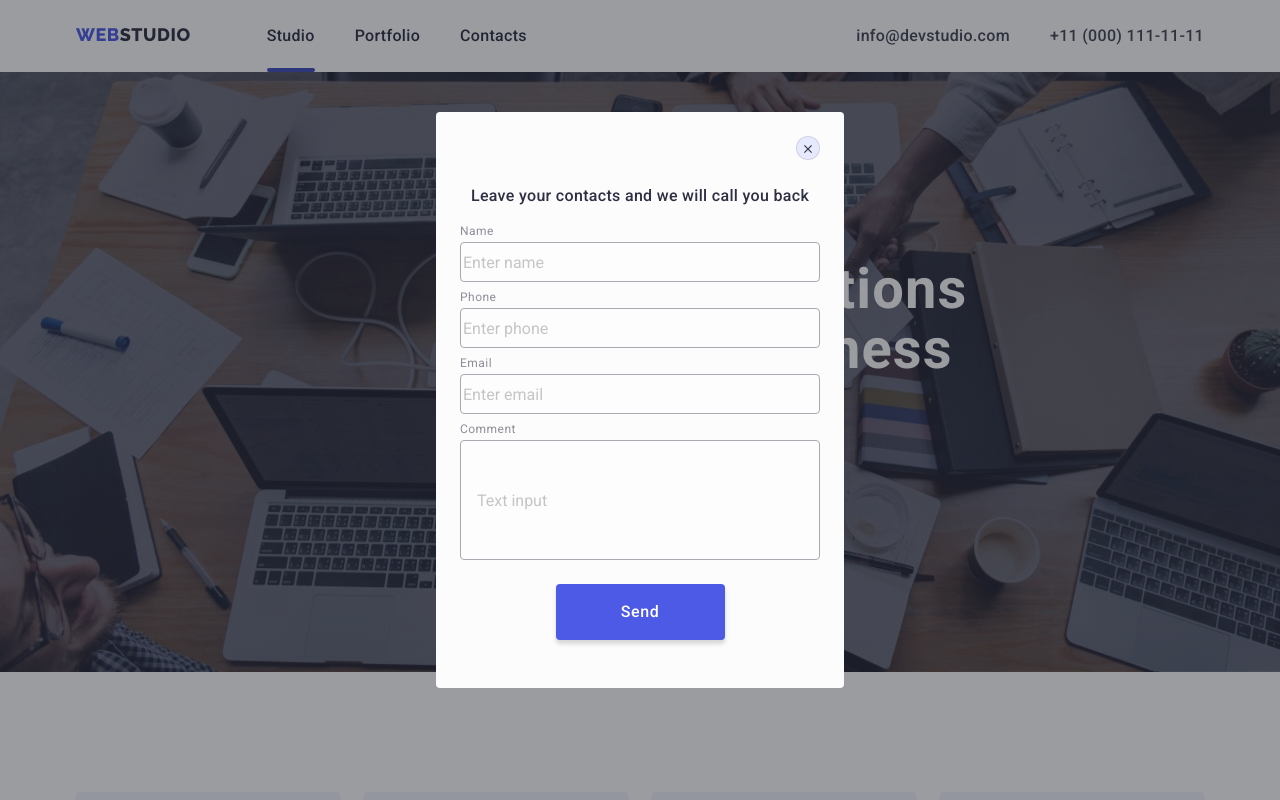
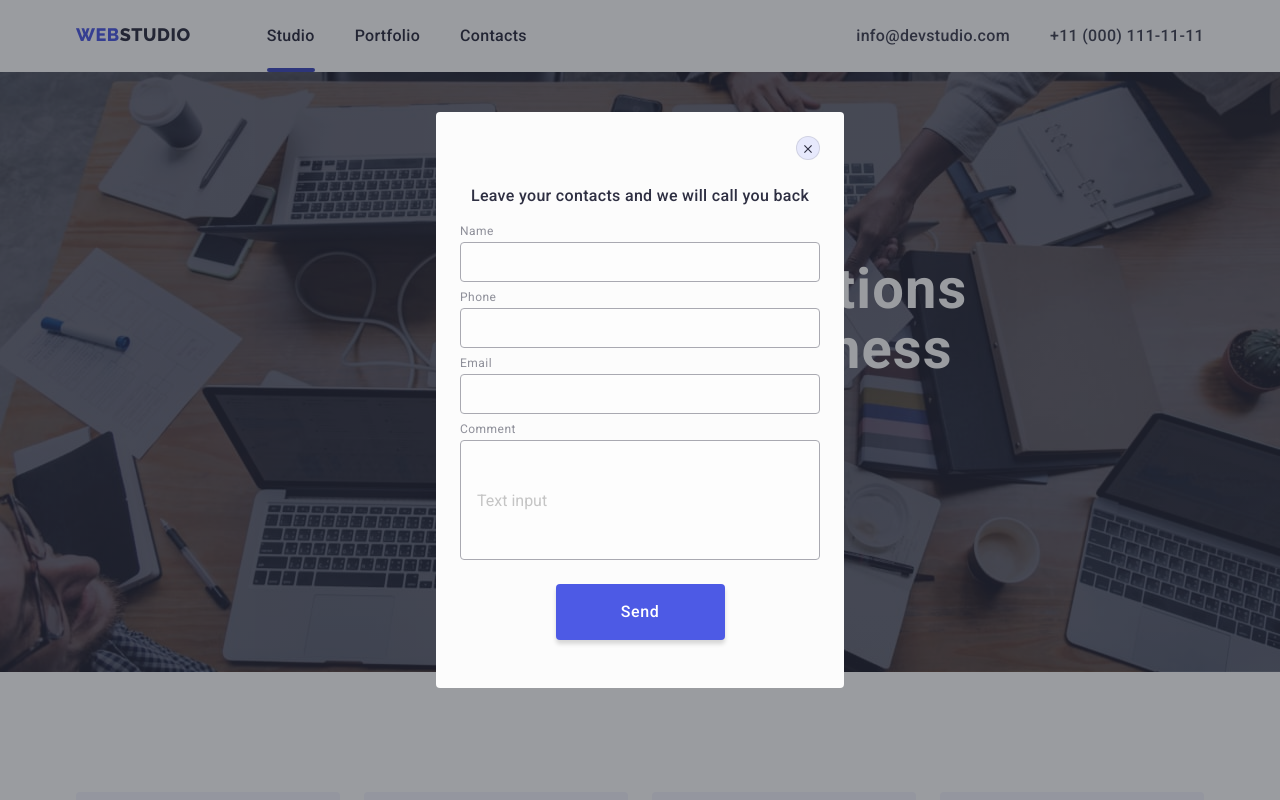
Before and after one commit to MarynaPatrak/goit-markup-hw-06, a plain HTML site: page index.html in a window 1280 px wide. Both pictures are taken after a click on the button "Order Service". Shown: the top 800 px of the page. Drawn offline with nearby package versions, Linux system fonts and the light colour scheme.

Commit message:
homework-6

```diff
--- a/index.html
+++ b/index.html
@@ -444,21 +444,23 @@
             type="text"
             name="user-name"
             class="modal-input"
-            placeholder="Enter name"
+            required
+            title="Enter name"
           />
           <p class="modal-input-title">Phone</p>
           <input
-            type="text"
+            type="tel"
             name="user-tel"
             class="modal-input"
-            placeholder="Enter phone"
+            required
+            title="Enter phone"
           />
           <p class="modal-input-title">Email</p>
           <input
-            type="text"
+            type="email"
             name="user-email"
             class="modal-input"
-            placeholder="Enter email"
+            title="Enter email"
           />
           <p class="modal-input-title">Comment</p>
           <input
```
